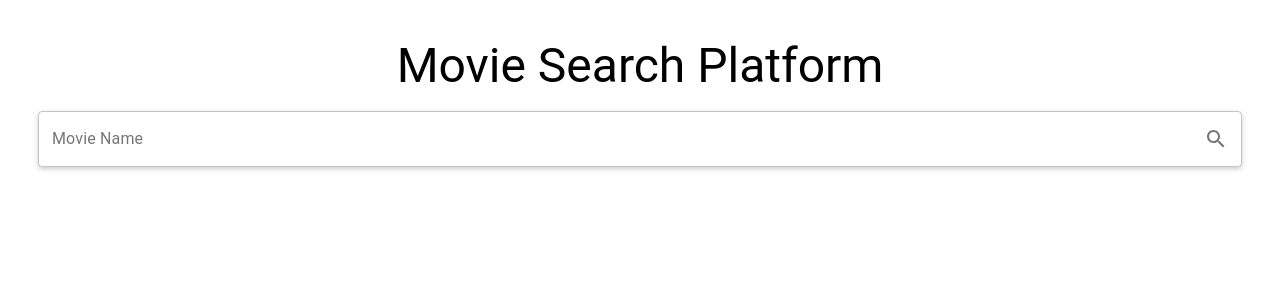
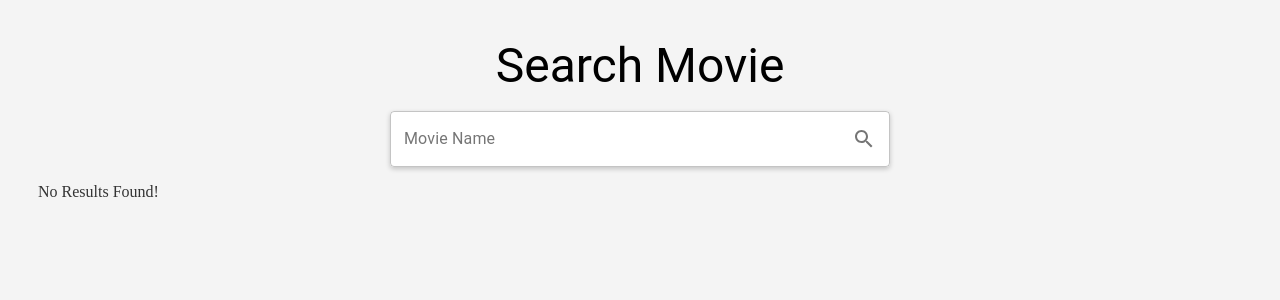
Before and after one commit to SreerajRajappan/movie-app, a React (Create React App) app: page / in a window 1280 px wide. Shown: the top 300 px of the page. Built offline with nearby package versions, Linux system fonts and the light colour scheme.

Commit message:
card list and searchbar

```diff
--- a/package.json
+++ b/package.json
@@ -9,9 +9,11 @@
     "@testing-library/jest-dom": "^5.11.4",
     "@testing-library/react": "^11.1.0",
     "@testing-library/user-event": "^12.1.10",
+    "axios": "^0.21.0",
     "react": "^17.0.1",
     "react-dom": "^17.0.1",
     "react-scripts": "^4.0.0",
+    "use-immer": "^0.4.1",
     "web-vitals": "^0.2.4"
   },
   "scripts": {
--- a/src/App.css
+++ b/src/App.css
@@ -3,5 +3,6 @@
 }
 
 body {
+  height: 100%;
   background-color: rgb(244, 244, 244);
 }
--- a/src/App.js
+++ b/src/App.js
@@ -1,10 +1,49 @@
 import React from "react";
+import { useImmerReducer } from "use-immer";
 
 //Custom Components
+import "./App.css";
+
+import StateContext from "./StateContext";
+import DispatchContext from "./DispatchContext";
+
 import Home from "./components/Home";
 
 function App() {
-  return <Home />;
+  const initialState = {
+    searchKey: "",
+    searchResult: null,
+    moviesData: []
+  };
+
+  const mainReducer = (draft, action) => {
+    switch (action.type) {
+      case "setSearchKey":
+        draft.searchKey = action.value;
+        return;
+
+      case "setSearchResult":
+        draft.searchResult = action.value;
+        return;
+
+      case "setMoviesData":
+        draft.moviesData = [...draft.moviesData, action.value];
+        return;
+
+      default:
+        return;
+    }
+  };
+
+  const [state, dispatch] = useImmerReducer(mainReducer, initialState);
+
+  return (
+    <StateContext.Provider value={state}>
+      <DispatchContext.Provider value={dispatch}>
+        <Home />
+      </DispatchContext.Provider>
+    </StateContext.Provider>
+  );
 }
 
 export default App;
--- /dev/null
+++ b/src/DispatchContext.js
@@ -0,0 +1,5 @@
+import { createContext } from "react";
+
+const DispatchContext = createContext();
+
+export default DispatchContext;
--- /dev/null
+++ b/src/StateContext.js
@@ -0,0 +1,5 @@
+import { createContext } from "react";
+
+const StateContext = createContext();
+
+export default StateContext;
--- /dev/null
+++ b/src/components/CardList.js
@@ -0,0 +1,77 @@
+import React, { useContext } from "react";
+import { makeStyles } from "@material-ui/core/styles";
+import Card from "@material-ui/core/Card";
+import CardContent from "@material-ui/core/CardContent";
+import CardMedia from "@material-ui/core/CardMedia";
+import Typography from "@material-ui/core/Typography";
+
+import StateContext from "../StateContext";
+
+const useStyles = makeStyles(theme => ({
+  root: {
+    minWidth: 375,
+    margin: "30px 0"
+  },
+  details: {
+    display: "flex"
+  },
+  cover: {
+    width: 151,
+    height: 151
+  },
+  controls: {
+    display: "flex",
+    alignItems: "center",
+    paddingLeft: theme.spacing(1),
+    paddingBottom: theme.spacing(1)
+  },
+  playIcon: {
+    height: 38,
+    width: 38
+  }
+}));
+
+const CardList = () => {
+  const classes = useStyles();
+  const appState = useContext(StateContext);
+
+  return (
+    <>
+      {appState.moviesData && appState.moviesData.length > 0 ? (
+        appState.moviesData.map((movie, index) => {
+          if (movie.Title) {
+            return (
+              <Card className={classes.root} key={index}>
+                <div className={classes.details}>
+                  <div>
+                    <CardMedia className={classes.cover} image={movie.Poster} title="Live from space album cover" />
+                  </div>
+                  <div>
+                    <CardContent className={classes.content}>
+                      <Typography component="h5" variant="h5">
+                        {`${movie.Title} (${movie.Year})`}
+                      </Typography>{" "}
+                      <Typography variant="subtitle1" color="textSecondary">
+                        <strong>Genre:</strong> {movie.Genre}{" "}
+                        <span style={{ paddingLeft: "15px" }}>
+                          <strong>Director:</strong> {movie.Director}
+                        </span>
+                      </Typography>
+                      <Typography paragraph>{movie.Plot}</Typography>
+                    </CardContent>
+                  </div>
+                </div>
+              </Card>
+            );
+          } else {
+            return "";
+          }
+        })
+      ) : (
+        <p style={{ color: "#333" }}>No Results Found!</p>
+      )}
+    </>
+  );
+};
+
+export default CardList;
--- a/src/components/Home.js
+++ b/src/components/Home.js
@@ -1,17 +1,18 @@
 import React from "react";
 import Typography from "@material-ui/core/Typography";
 import MovieSearchBar from "./MovieSearchBar";
+import CardList from "./CardList";
 
-//Custom Components
 import Page from "./Page";
 
 const Home = () => {
   return (
     <Page title="Home">
       <Typography variant="h3" align="center" gutterBottom>
-        Movie Search Platform
+        Search Movie
       </Typography>
       <MovieSearchBar />
+      <CardList />
     </Page>
   );
 };
--- a/src/components/MovieSearchBar.js
+++ b/src/components/MovieSearchBar.js
@@ -1,4 +1,6 @@
-import React, { useState } from "react";
+import React, { useContext, useEffect } from "react";
+import Axios from "axios";
+
 import { makeStyles } from "@material-ui/core/styles";
 import OutlinedInput from "@material-ui/core/OutlinedInput";
 import InputLabel from "@material-ui/core/InputLabel";
@@ -7,11 +9,21 @@ import FormControl from "@material-ui/core/FormControl";
 import IconButton from "@material-ui/core/IconButton";
 import SearchIcon from "@material-ui/icons/Search";
 
+import StateContext from "../StateContext";
+import DispatchContext from "../DispatchContext";
+
 const useStyles = makeStyles(theme => ({
   root: {
-    display: "grid"
+    display: "flex",
+    width: "100%",
+    alignItems: "center",
+    justifyContent: "center"
   },
   search: {
+    width: "100%",
+    backgroundColor: theme.palette.background.paper,
+    minWidth: "500px",
+    margin: "0 auto",
     boxShadow: "0 2px 5px rgba(0,0,0,0.2)"
   }
 }));
@@ -19,25 +31,64 @@ const useStyles = makeStyles(theme => ({
 const MovieSearchBar = () => {
   const classes = useStyles();
 
-  const [searchKey, setSearchKey] = useState();
+  const appState = useContext(StateContext);
+  const appDispatch = useContext(DispatchContext);
 
-  const searchHandler = e => {
-    console.log(e.target.value);
+  useEffect(() => {
+    if (appState.searchResult && appState.searchResult.length > 0) {
+      const ourRequest = Axios.CancelToken.source();
+
+      appState.searchResult.map(movie => {
+        const url2 = "http://www.omdbapi.com/?i=" + movie.imdbID + "&apikey=5f297f29";
+        const fetchResult = async () => {
+          try {
+            const response = await Axios.post(url2);
+            appDispatch({ type: "setMoviesData", value: response.data });
+          } catch (e) {
+            console.log(e);
+          }
+        };
+        fetchResult();
+
+        return movie;
+      });
+      return () => ourRequest.cancel(); //Cancel request token
+    }
+  }, [appState.searchResult, appDispatch]);
+
+  //set search key
+  const searchChangeHandler = e => {
+    e.preventDefault();
+    appDispatch({ type: "setSearchKey", value: e.target.value });
+  };
+
+  //search for movies using searchKey
+  const searchMoviesHandler = e => {
+    e.preventDefault();
+    const url = "http://www.omdbapi.com/?s=" + appState.searchKey + "&apikey=5f297f29";
+
+    Axios.post(url)
+      .then(response => {
+        let movieList = response.data.Search.map(movie => movie);
+        appDispatch({ type: "setSearchResult", value: movieList });
+      })
+      .catch(error => {
+        console.log(error);
+      });
   };
 
   return (
-    <form className={classes.root}>
+    <form className={classes.root} onSubmit={searchMoviesHandler}>
       <FormControl variant="outlined">
         <InputLabel htmlFor="searchbar">Movie Name</InputLabel>
         <OutlinedInput
           className={classes.search}
-          value={searchKey}
           onChange={e => {
-            searchHandler(e);
+            searchChangeHandler(e);
           }}
           endAdornment={
             <InputAdornment position="end">
-              <IconButton edge="end">
+              <IconButton edge="end" onClick={searchMoviesHandler}>
                 <SearchIcon />
               </IconButton>
             </InputAdornment>
```
Also changed, not shown: src/components/Carousal.js (added), 1 other file (tests, documents, lock files or other folders).
